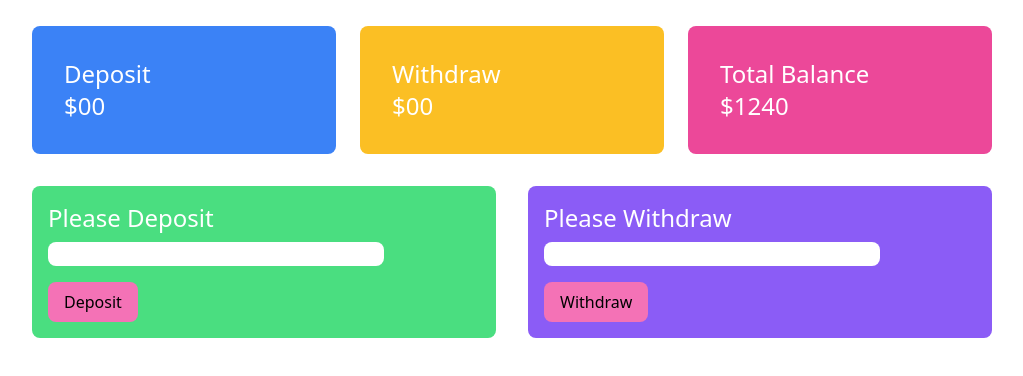
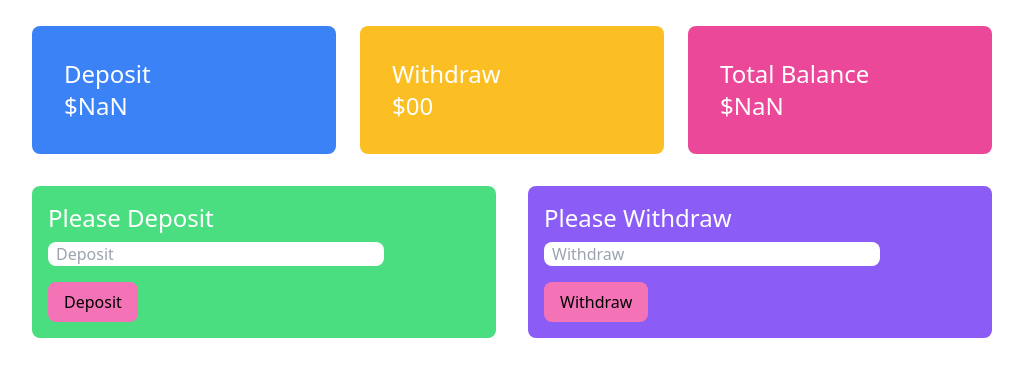
Before and after one commit to ranamiah221/father-bank, a plain HTML site: page bank.html in a window 1280 px wide. Both pictures are taken after a click on the button "Deposit". Shown: the part 78-454 px from the top of the page, without its empty margins (128-1151 px from the left). Drawn offline with nearby package versions, Linux system fonts and the light colour scheme.

Commit message:
added bank.js and added funtionality of bank deposit section js part

```diff
--- a/bank.html
+++ b/bank.html
@@ -17,7 +17,7 @@
         <div class="grid grid-cols-3 w-3/4 mx-auto gap-6 text-white">
             <div class="bg-blue-500 p-2 text-2xl font-medium p-8 rounded-lg">
                 <h3>Deposit </h3>
-                <h3>$<span>00</span></h3>
+                <h3>$<span id="previous-deposit">00</span></h3>
             </div>
             <div class="bg-amber-400 p-2 text-2xl font-medium p-8 rounded-lg">
                 <h3>Withdraw</h3>
@@ -25,7 +25,7 @@
             </div>
             <div class="bg-pink-500 p-2 text-2xl font-medium p-8 rounded-lg">
                 <h3>Total Balance </h3>
-                <h3>$<span>1240</span></h3>
+                <h3>$<span id="total-deposit">1240</span></h3>
             </div>
         </div>
        </section>
@@ -34,12 +34,12 @@
                 <div class="grid grid-cols-2 w-3/4 mx-auto gap-8 mt-8">
                     <div class="bg-green-400 rounded-lg pl-4">
                         <h2 class="text-2xl text-white font-medium mt-4">Please Deposit</h2>
-                        <input class="block w-9/12 mt-2 rounded-lg px-2" type="text">
+                        <input class="block w-9/12 mt-2 rounded-lg px-2" type="text" id="new-deposit" placeholder="Deposit">
                         <button id="deposit-btn" class="bg-pink-400 my-4 py-2 px-4 rounded-lg">Deposit</button>
                     </div>
                     <div class="bg-violet-500 rounded-lg pl-4">
                         <h2 class="text-2xl text-white font-medium mt-4">Please Withdraw</h2>
-                        <input class="block w-9/12 mt-2 rounded-lg px-2" type="text">
+                        <input class="block w-9/12 mt-2 rounded-lg px-2" type="text" id="new-withdraw" placeholder="Withdraw">
                         <button id="withdraw-btn" class="bg-pink-400 my-4 py-2 px-4 rounded-lg">Withdraw</button>
                     </div>
 
@@ -47,6 +47,6 @@
        </section>
 
     </main>
-
+    <script src="js/bank.js"></script>
 </body>
 </html>
--- /dev/null
+++ b/js/bank.js
@@ -0,0 +1,21 @@
+document.getElementById('deposit-btn').addEventListener('click',function(){
+    const newDepositAmount=document.getElementById('new-deposit')
+    const newDepositString=newDepositAmount.value;
+    const newDeposit= parseFloat(newDepositString);
+    const previousDepositAmount=document.getElementById('previous-deposit');
+    const previousDepositString=previousDepositAmount.innerText;
+    const previousDeposit=parseFloat(previousDepositString);
+    const updatedDeposit = previousDeposit + newDeposit;
+    previousDepositAmount.innerText=updatedDeposit;
+
+    const totalDepositFlied=document.getElementById('total-deposit');
+    const totalDepositString=totalDepositFlied.innerText;
+    const totalDeposit=parseFloat(totalDepositString);
+    const currentTotalDeposit=totalDeposit + newDeposit;
+    totalDepositFlied.innerText=currentTotalDeposit;
+
+    // clear the flied
+    newDepositAmount.value='';
+
+
+})
```
